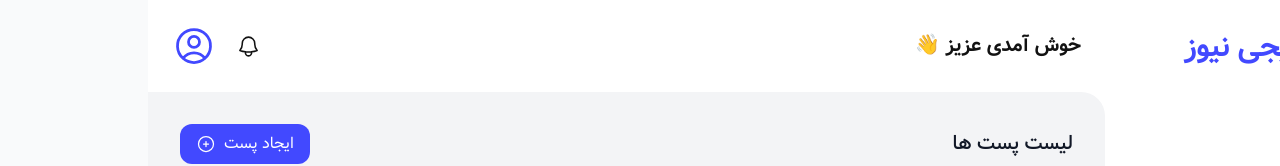
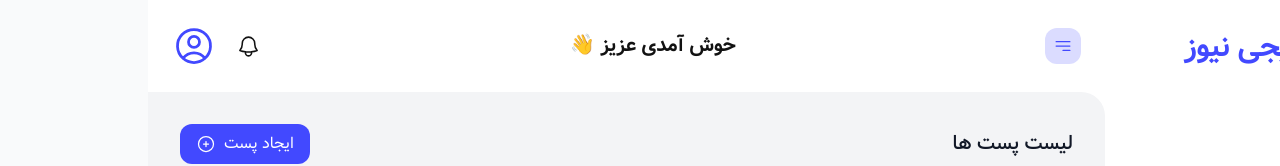
Before and after one commit to aliasghar-bagheri/nextjs-blog-app, a Next.js app: page /profile/posts in a window 1280 px wide. Shown: the top 166 px of the page. Built offline with nearby package versions, Linux system fonts and the light colour scheme; no server answers.

Commit message:
refactor: edit button styles

```diff
--- a/src/styles/globals.css
+++ b/src/styles/globals.css
@@ -70,7 +70,7 @@
 
 @layer components {
   .btn {
-    @apply py-2 px-4 transition-colors cursor-pointer rounded disabled:opacity-50 disabled:pointer-events-none outline-none text-nowrap active:scale-[.98];
+    @apply py-2 px-4 cursor-pointer [&>svg]:w-5 [&>svg]:h-5 has-[svg]:flex has-[svg]:items-center transition-all duration-200 has-[svg]:gap-2 rounded disabled:opacity-50 disabled:pointer-events-none outline-none text-nowrap active:scale-[.98];
   }
 
   .btn-default {
```
